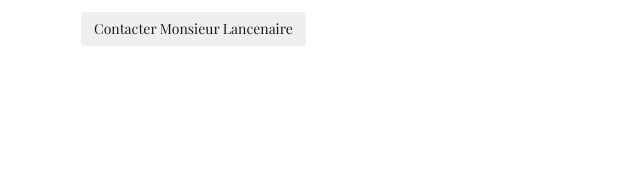
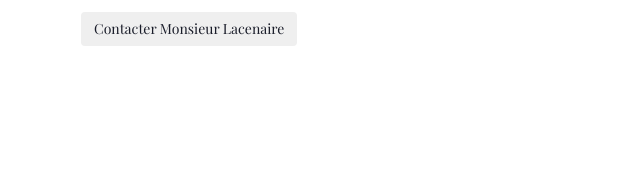
Before and after one commit to FleurBroca/ml-copy, a plain HTML site: page contact.html in a window 1280 px wide. Shown: the part 508-687 px from the top of the page, 574-1214 px from the left. Drawn offline with nearby package versions, Linux system fonts and the light colour scheme.

Commit message:
Correct typo in Contact

```diff
--- a/contact.html
+++ b/contact.html
@@ -99,7 +99,7 @@
             <label for="exampleInputEmail1">Email</label>
             <input type="email" id="user_email" name="_replayto" class="form-control" placeholder="isadorahusson@bgmail.com">
           </div>
-          <button type="send" class="btn btn-midnight">Contacter Monsieur Lancenaire</button>
+          <button type="send" class="btn btn-midnight">Contacter Monsieur Lacenaire</button>
 
       </form>
       </div>
```
